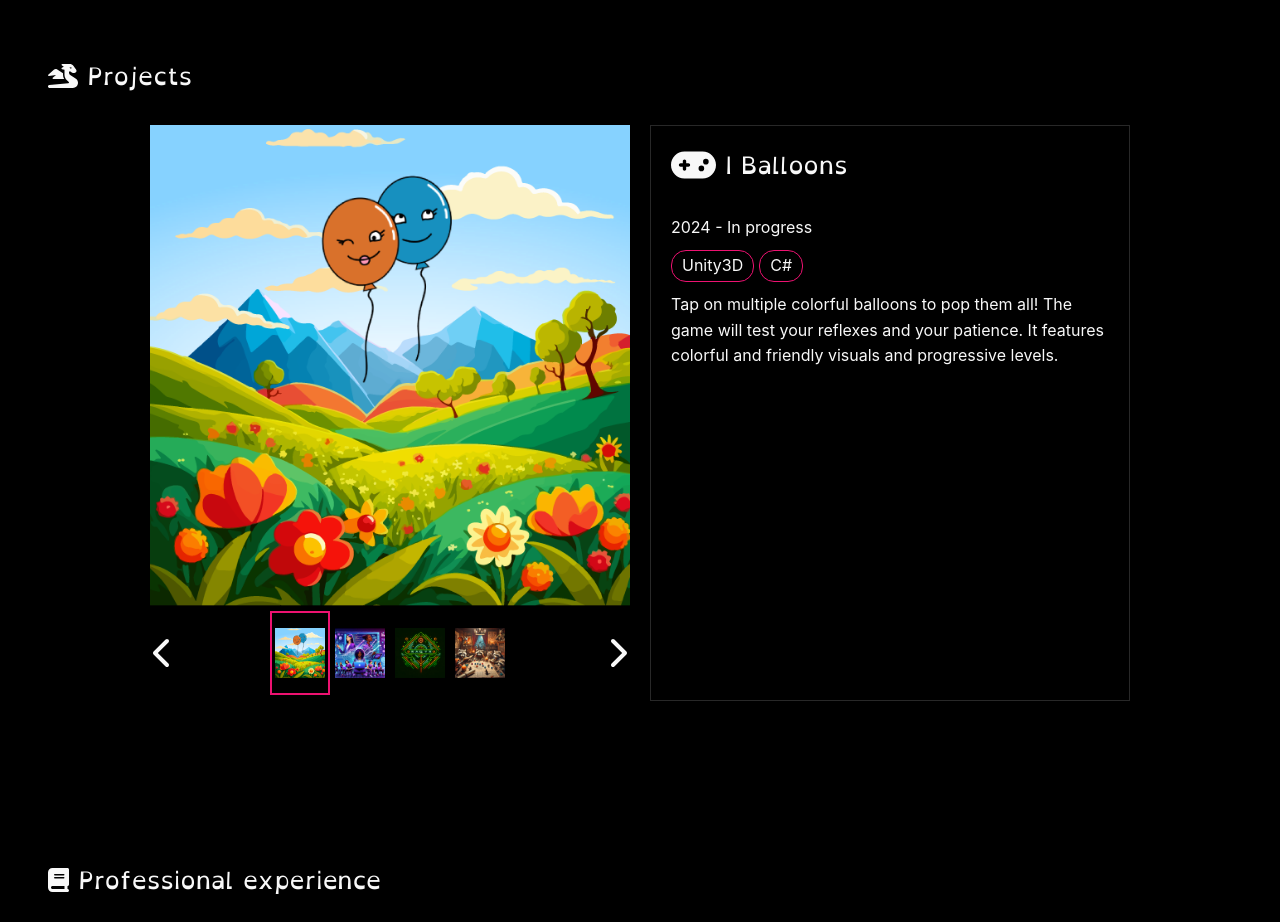
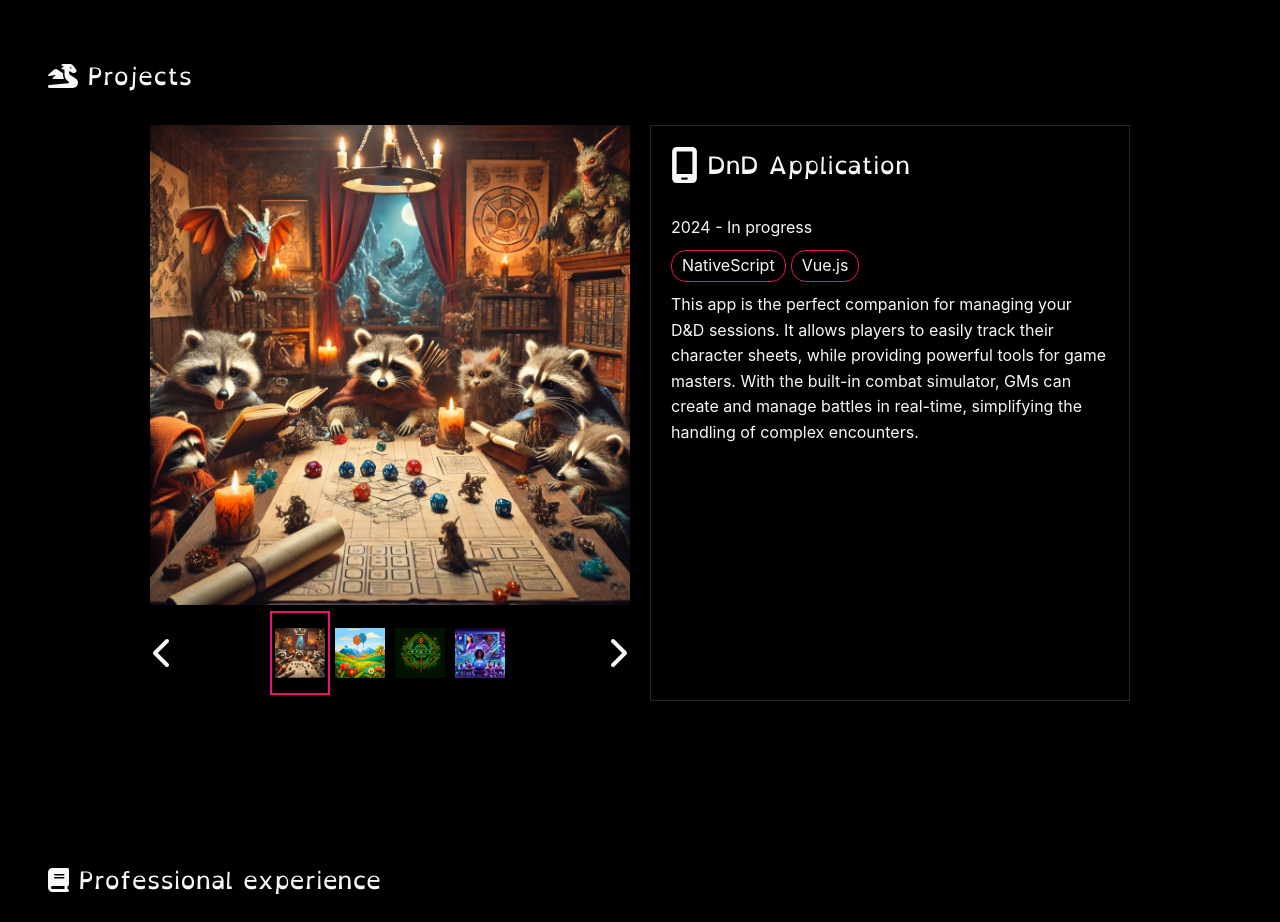
Before and after one commit to angele-henry-dev/LadyRaccoon, a Vue app: page / in a window 1280 px wide. Shown: the part 1280-2202 px from the top of the page. Built offline with nearby package versions, Linux system fonts and the light colour scheme.

Commit message:
Fix carousel issue

```diff
--- a/src/assets/models/projects.json
+++ b/src/assets/models/projects.json
@@ -1,4 +1,13 @@
 [
+  {
+    "src": "dnd.webp",
+    "title": "DnD Application",
+    "when": "2024 - In progress",
+    "type": "application",
+    "subtitle": "Application for iOS and Android",
+    "technologies": ["NativeScript", "Vue.js"],
+    "description": "This app is the perfect companion for managing your D&D sessions. It allows players to easily track their character sheets, while providing powerful tools for game masters. With the built-in combat simulator, GMs can create and manage battles in real-time, simplifying the handling of complex encounters."
+  },
   {
     "src": "balloon.png",
     "title": "I Balloons",
@@ -7,14 +16,6 @@
     "subtitle": "Video game for iOS and Android",
     "technologies": ["Unity3D", "C#"],
     "description": "Tap on multiple colorful balloons to pop them all! The game will test your reflexes and your patience. It features colorful and friendly visuals and progressive levels."
-  },
-  {
-    "src": "womeninit.webp",
-    "title": "Women in IT",
-    "when": "2024, Airbus Toulouse",
-    "type": "talk",
-    "subtitle": "",
-    "description": "This conference explores the historical and current contributions of women in computing, highlights the challenges posed by gender stereotypes, and examines ongoing efforts to promote greater diversity and inclusion in the tech field."
   },
   {
     "src": "raqyx.webp",
@@ -26,12 +27,11 @@
     "description": "Players navigate a dynamic space, strategically creating territories while avoiding ennemies. The game features immersive visuals, progressive levels, and an engaging 8-bit soundtrack, offering a unique and enjoyable gaming adventure."
   },
   {
-    "src": "dnd.webp",
-    "title": "DnD Application",
-    "when": "2024 - In progress",
-    "type": "application",
-    "subtitle": "Application for iOS and Android",
-    "technologies": ["NativeScript", "Vue.js"],
-    "description": "This app is the perfect companion for managing your D&D sessions. It allows players to easily track their character sheets, while providing powerful tools for game masters. With the built-in combat simulator, GMs can create and manage battles in real-time, simplifying the handling of complex encounters."
+    "src": "womeninit.webp",
+    "title": "Women in IT",
+    "when": "2024, Airbus Toulouse",
+    "type": "talk",
+    "subtitle": "",
+    "description": "This conference explores the historical and current contributions of women in computing, highlights the challenges posed by gender stereotypes, and examines ongoing efforts to promote greater diversity and inclusion in the tech field."
   }
 ]
--- a/src/components/CustomCarousel.vue
+++ b/src/components/CustomCarousel.vue
@@ -4,6 +4,7 @@ import { faChevronLeft } from '@fortawesome/free-solid-svg-icons'
 import { faChevronRight } from '@fortawesome/free-solid-svg-icons'
 import { faGamepad } from '@fortawesome/free-solid-svg-icons'
 import { faMicrophone } from '@fortawesome/free-solid-svg-icons'
+import { faMobileScreen } from '@fortawesome/free-solid-svg-icons'
 
 import { ref, watch, computed } from 'vue'
 
@@ -13,7 +14,8 @@ const props = defineProps(['items'])
 // Variables
 const iconSet = {
   game: faGamepad,
-  talk: faMicrophone
+  talk: faMicrophone,
+  application: faMobileScreen
 }
 const chunkSize = ref(4)
 let currImgIdx = ref(0)
@@ -24,7 +26,7 @@ let currLightboxImg = ref(0)
 // Methods
 function prev() {
   if (arrChunk.value.length <= 1) {
-    currImgIdx.value === 0 ? (currImgIdx.value = arrChunk.value.length + 1) : currImgIdx.value--
+    currImgIdx.value = currImgIdx.value === 0 ? chunkSize.value - 1 : currImgIdx.value - 1
   } else {
     transition_name.value = 'slide_prev'
     currSlide.value = currSlide.value == 0 ? arrChunk.value.length - 1 : currSlide.value - 1
@@ -32,7 +34,7 @@ function prev() {
 }
 function next() {
   if (arrChunk.value.length <= 1) {
-    currImgIdx.value === arrChunk.value.length + 1 ? (currImgIdx.value = 0) : currImgIdx.value++
+    currImgIdx.value = currImgIdx.value === chunkSize.value - 1 ? 0 : currImgIdx.value + 1
   } else {
     transition_name.value = 'slide_next'
     currSlide.value = currSlide.value == arrChunk.value.length - 1 ? 0 : currSlide.value + 1
```
